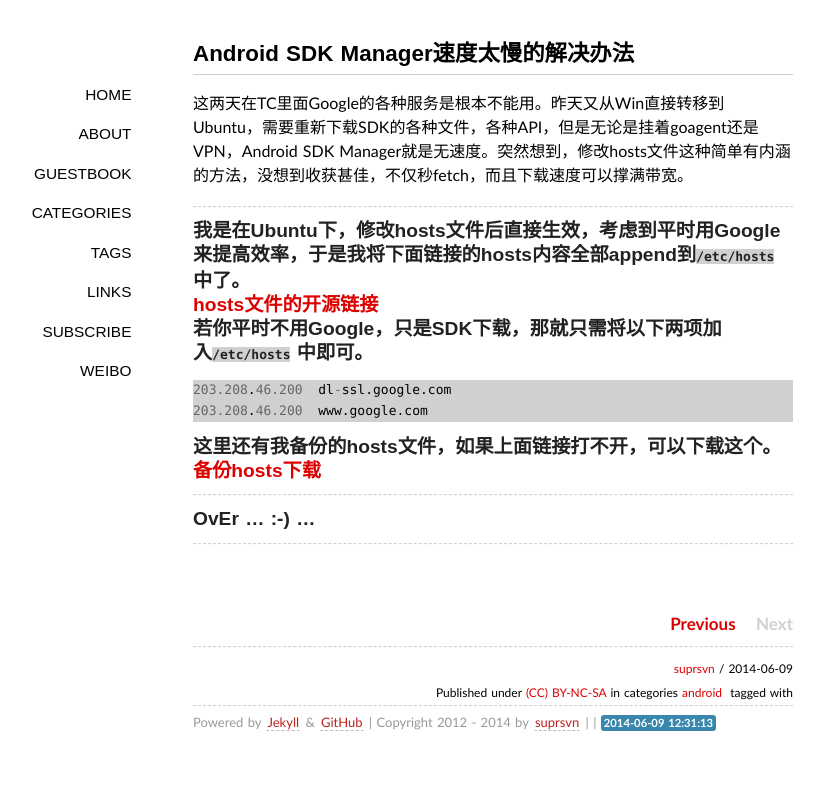
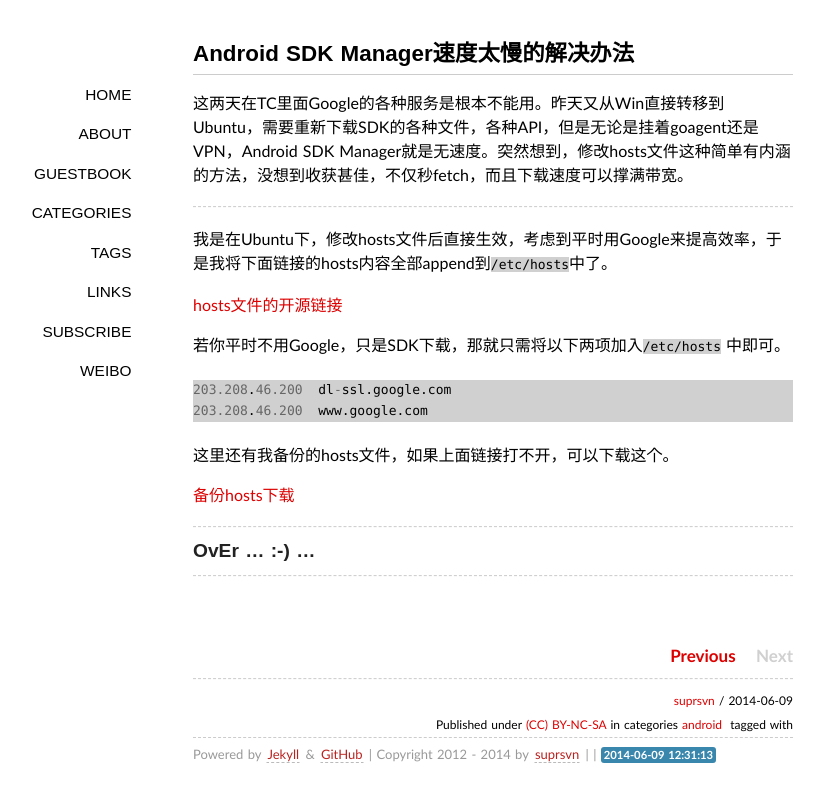
Before and after one commit to suprsvn/suprsvn.github.com, a Jekyll site: the page built from _posts/2014-06-09-android-sdk-manager.md, in a window 1280 px wide. Shown: the top 802 px of the page, without its empty margins (147-971 px from the left). Built offline with Jekyll 4.4.1, drawn with Linux system fonts in a browser that asks for light colours; some web fonts are replaced; Markdown is read by kramdown in place of the engine named in the settings; comment, search, counter and statistics services are not loaded.

```diff
--- a/_posts/2014-06-09-android-sdk-manager.md
+++ b/_posts/2014-06-09-android-sdk-manager.md
@@ -9,18 +9,20 @@ categories:
 
 ---
 
-### 我是在Ubuntu下，修改hosts文件后直接生效，考虑到平时用Google来提高效率，于是我将下面链接的hosts内容全部append到`/etc/hosts`中了。
+我是在Ubuntu下，修改hosts文件后直接生效，考虑到平时用Google来提高效率，于是我将下面链接的hosts内容全部append到`/etc/hosts`中了。
 
-### [hosts文件的开源链接](https://raw.githubusercontent.com/smarthosts/SmartHosts/master/trunk/hosts)
+[hosts文件的开源链接](https://raw.githubusercontent.com/smarthosts/SmartHosts/master/trunk/hosts)
 
-### 若你平时不用Google，只是SDK下载，那就只需将以下两项加入`/etc/hosts` 中即可。
+若你平时不用Google，只是SDK下载，那就只需将以下两项加入`/etc/hosts` 中即可。
 
 {% highlight python %}
 203.208.46.200	dl-ssl.google.com
 203.208.46.200	www.google.com
 {% endhighlight %}
 
-### 这里还有我备份的hosts文件，如果上面链接打不开，可以下载这个。 [备份hosts下载](http://0nly.me/contents/hosts)
+这里还有我备份的hosts文件，如果上面链接打不开，可以下载这个。
+
+[备份hosts下载](http://0nly.me/contents/hosts)
 
 ---
 
```
